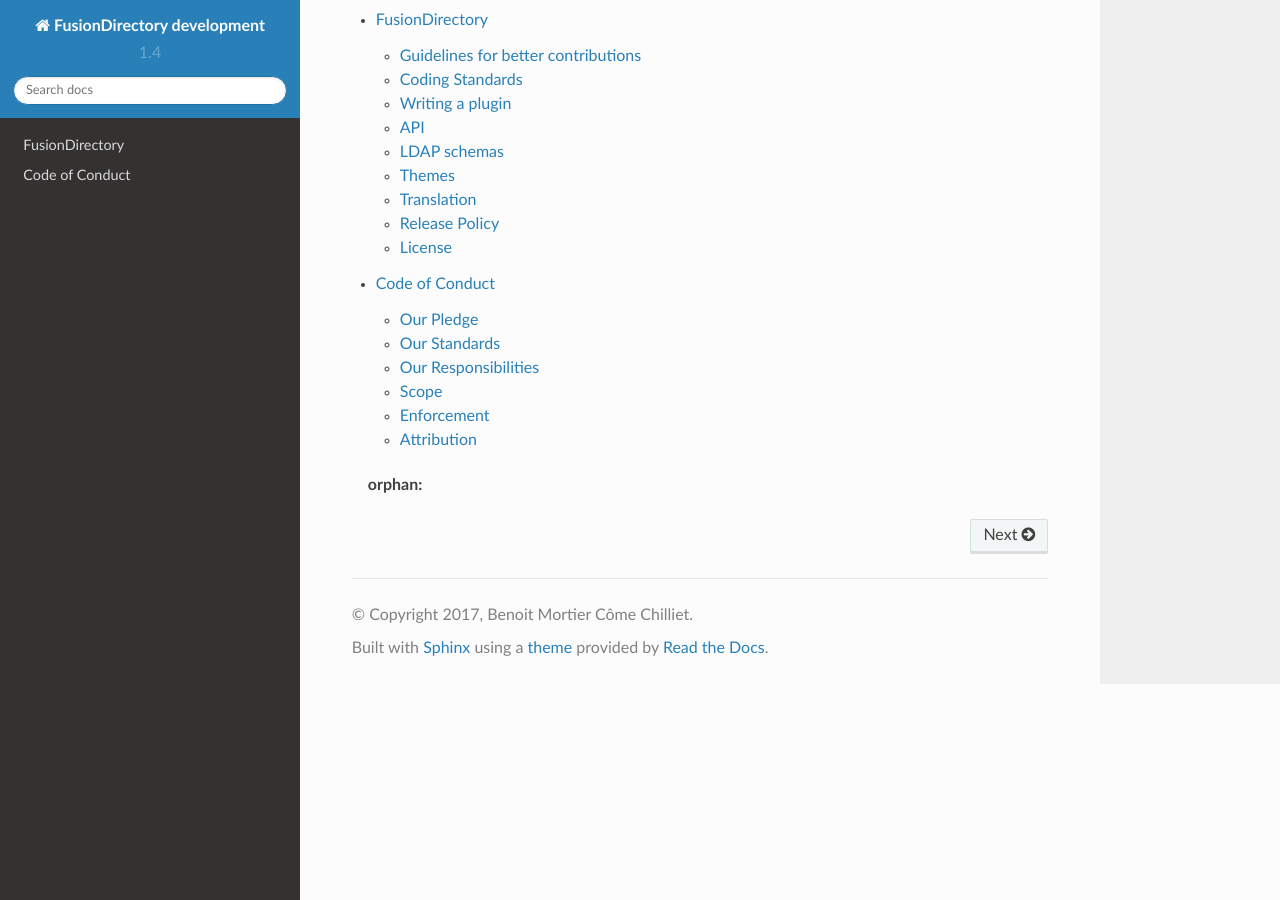
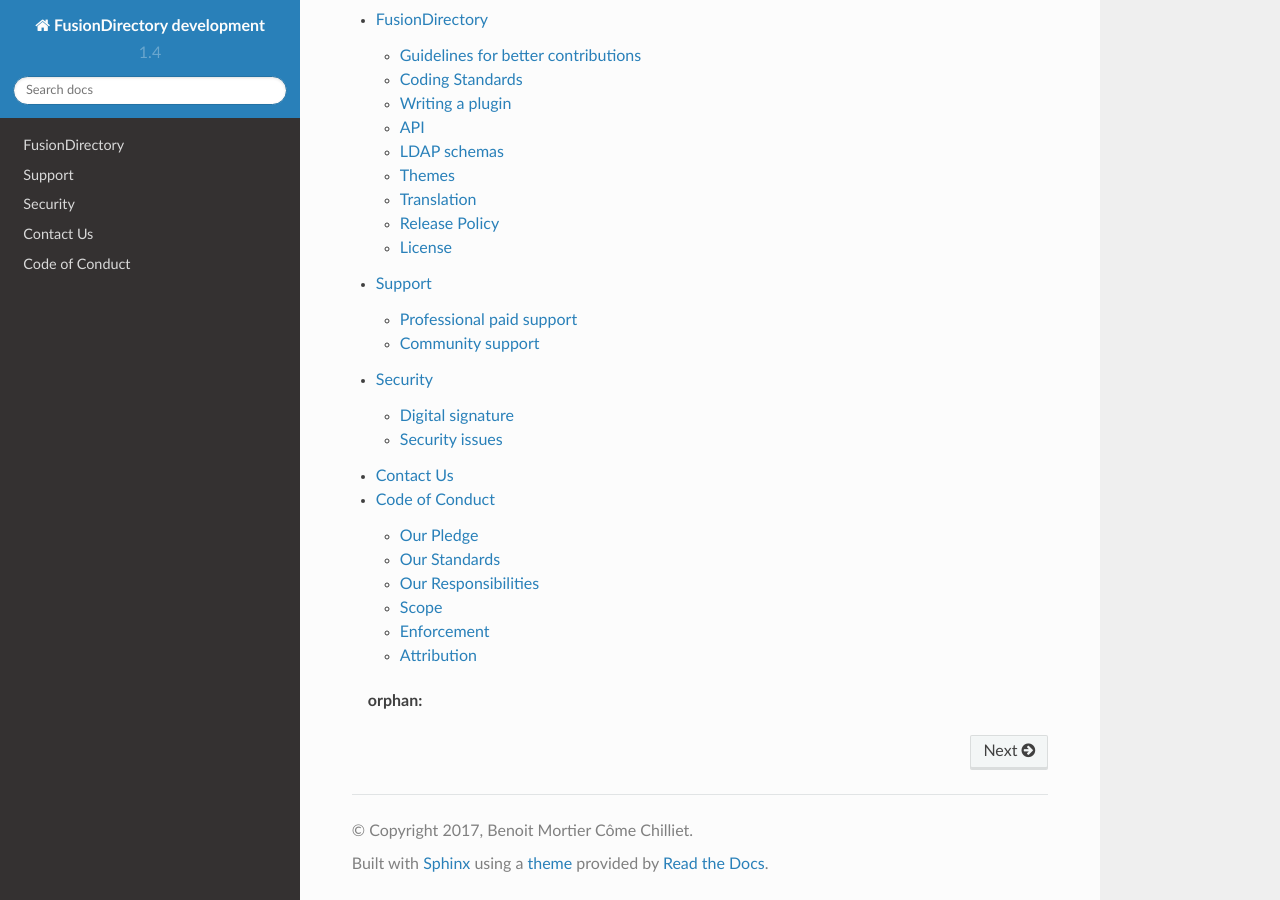
Before and after one commit to fusiondirectory/fusiondirectory-dev-manual, a Sphinx documentation site: the page built from source/index.rst, in a window 1280 px wide and 900 px high, scrolled down 588 px. Built offline with Sphinx 7.4.7 and the Read the Docs theme 2.0.0, drawn with Linux system fonts in a browser that asks for light colours.

Commit message:
Merge branch '49-add-support-security-contact-us-like-in-the-user-manual' into '1.3'
Resolve "add support / security / contact us like in the user manual"

Closes #49

See merge request fusiondirectory/dev-manual!80

(cherry picked from commit e3aac504721bb27dfce40df746fa5c1fdd14e617)

178f3d45 :sparkles: feat(doc) add support / security / contact us like in the user manual

```diff
--- a/source/index.rst
+++ b/source/index.rst
@@ -17,6 +17,9 @@
    :maxdepth: 2
 
    fusiondirectory/index.rst
+   support/index.rst
+   security/index.rst
+   contact/contact.rst
    code-of-conduct.rst
 
 .. include:: globals.rst
--- /dev/null
+++ b/source/security/index.rst
@@ -0,0 +1,10 @@
+Security
+========
+
+
+
+.. toctree::
+   :maxdepth: 2
+
+   gpg
+   security-issues
--- /dev/null
+++ b/source/support/index.rst
@@ -0,0 +1,10 @@
+Support
+=======
+
+FusionDirectory Support Options
+
+.. toctree::
+   :maxdepth: 2
+
+   professional
+   community
```
Also changed, not shown: source/contact/contact.rst (added, +13 -0 lines), source/security/gpg.rst (added, +26 -0 lines), source/security/security-issues.rst (added, +10 -0 lines), source/support/community.rst (added, +7 -0 lines), source/support/professional.rst (added, +31 -0 lines).
